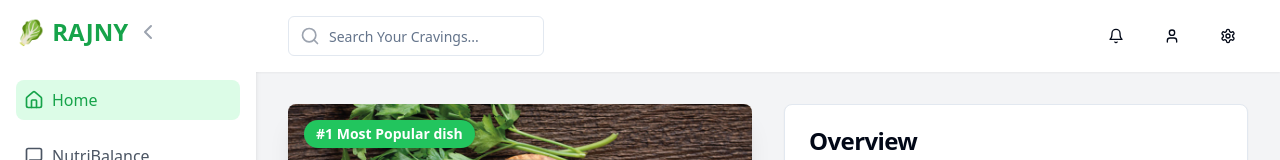
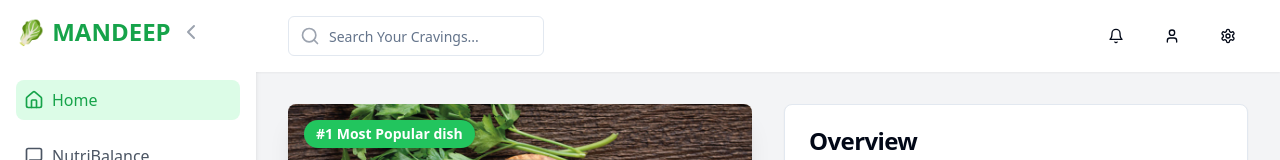
Before and after one commit to mandeepnh5/Faid-Food, a React (Vite) app: page /food in a window 1280 px wide. Shown: the top 160 px of the page. Built offline with nearby package versions, Linux system fonts and the light colour scheme.

Commit message:
Update FoodDetails.jsx

```diff
--- a/src/components/FoodDetails.jsx
+++ b/src/components/FoodDetails.jsx
@@ -13,7 +13,7 @@
       {/* Sidebar */}
       <nav className="w-64 bg-white p-4 shadow-md hidden lg:block">
         <div className="flex items-center gap-2 mb-8">
-          <span className="text-2xl font-bold text-green-600">🥬 RAJNY</span>
+          <span className="text-2xl font-bold text-green-600">🥬 MANDEEP</span>
           <ChevronLeft className="w-6 h-6 text-gray-400" />
         </div>
         <div className="space-y-4">
```
